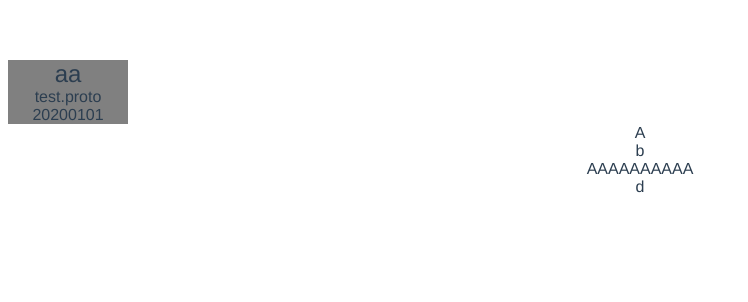
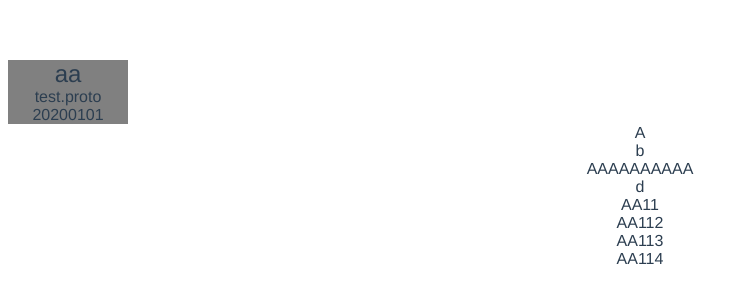
Before and after one commit to mang5o/grpc_man, a Vue app: page / in a window 1280 px wide. Shown: the top 302 px of the page, without its empty margins (0-748 px from the left). Built offline with nearby package versions, Linux system fonts and the light colour scheme.

Commit message:
(Feat) Vue-draggable
- added "vue.draggable.next"
- vuedraggable@next

```diff
--- a/package.json
+++ b/package.json
@@ -18,7 +18,8 @@
     "core-js": "^3.6.5",
     "dns": "^0.2.2",
     "http2": "^3.3.7",
-    "vue": "^3.0.0"
+    "vue": "^3.0.0",
+    "vuedraggable": "^4.0.1"
   },
   "devDependencies": {
     "@vue/cli-plugin-babel": "~4.5.0",
--- a/src/App.vue
+++ b/src/App.vue
@@ -3,6 +3,15 @@
     <div v-for='tl in testList' v-bind:key='tl'>
       {{tl}}
     </div>
+    <draggable
+      v-model="myArray"
+      group="people"
+      @end="leftMove"
+      item-key="id">
+      <template #item="{element}">
+        <div>{{element.name}}</div>
+      </template>
+    </draggable>
 </template>
 
 <script src='./static/js/app.js'/>
--- a/src/static/js/app.js
+++ b/src/static/js/app.js
@@ -1,14 +1,32 @@
+import draggable from 'vuedraggable'
+import LeftElement from '../../components/LeftElement.vue'
+
+
+
 var data = {
-    testList: ["A","b","c","d"]
+    testList: ["A","b","c","d"],
+    myArray:[
+      {name: "AA11"},
+      {name: "AA112"},
+      {name: "AA113"},
+      {name: "AA114"},
+    ]
 }
-import LeftElement from '../../components/LeftElement.vue'
+
 export default {
     name: 'App',
     components: {
-      LeftElement
+      LeftElement,
+      draggable
     },
     data: function() {
       return data
+    },
+    methods:{
+      leftMove: function(){
+        //sortable changed
+        console.log(data.myArray)
+      }
     }
   }
 
--- a/src/static/js/back/send_grpc.js
+++ b/src/static/js/back/send_grpc.js
@@ -2,7 +2,7 @@ const grpc = require('@grpc/grpc-js');
 const protoLoader = require('@grpc/proto-loader');
 
 var sendGrpc = function(doubleVal){
-  let PROTO_PATH = __dirname + '/proto/test.proto';
+  let PROTO_PATH = __dirname + '/../src/components/test_proto/test.proto';
   let packageDefinition = protoLoader.loadSync(
     PROTO_PATH,
     {keepCase: true,
```
Also changed, not shown: 1 other file (tests, documents, lock files or other folders).
